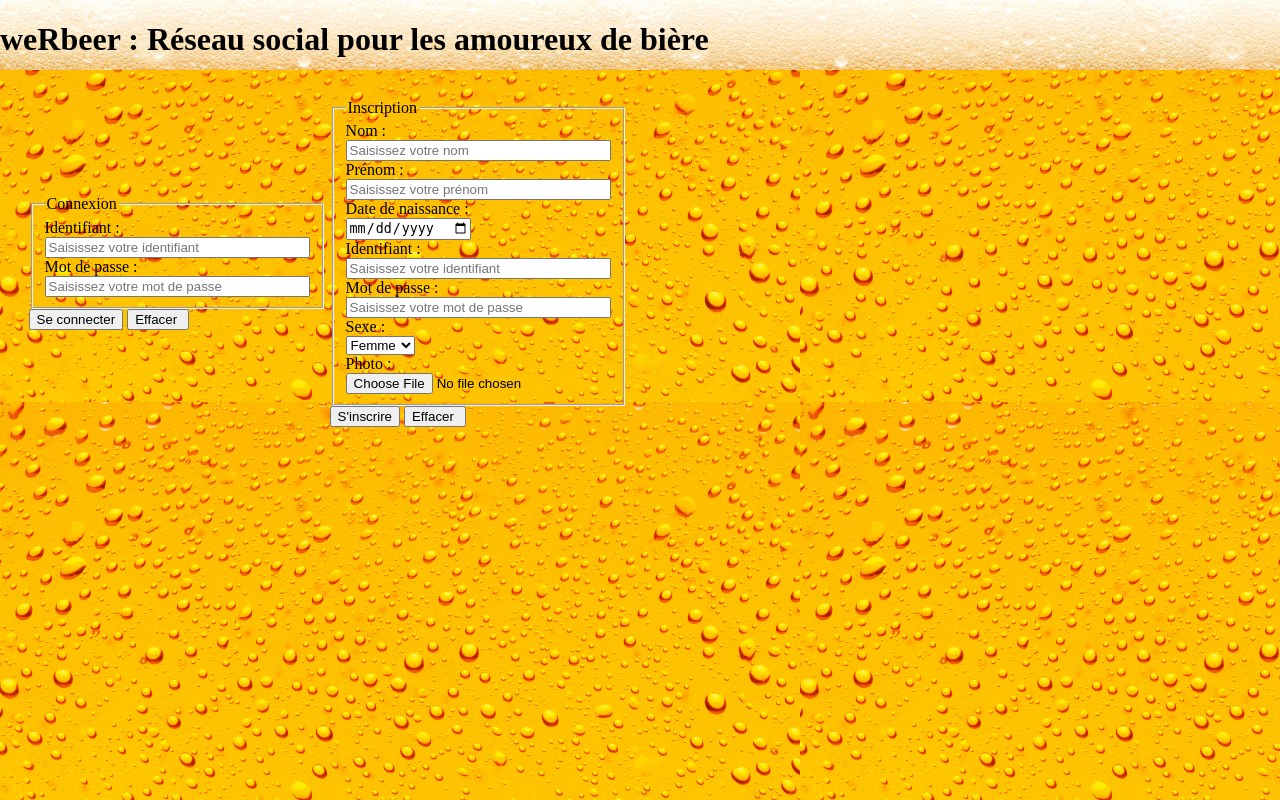
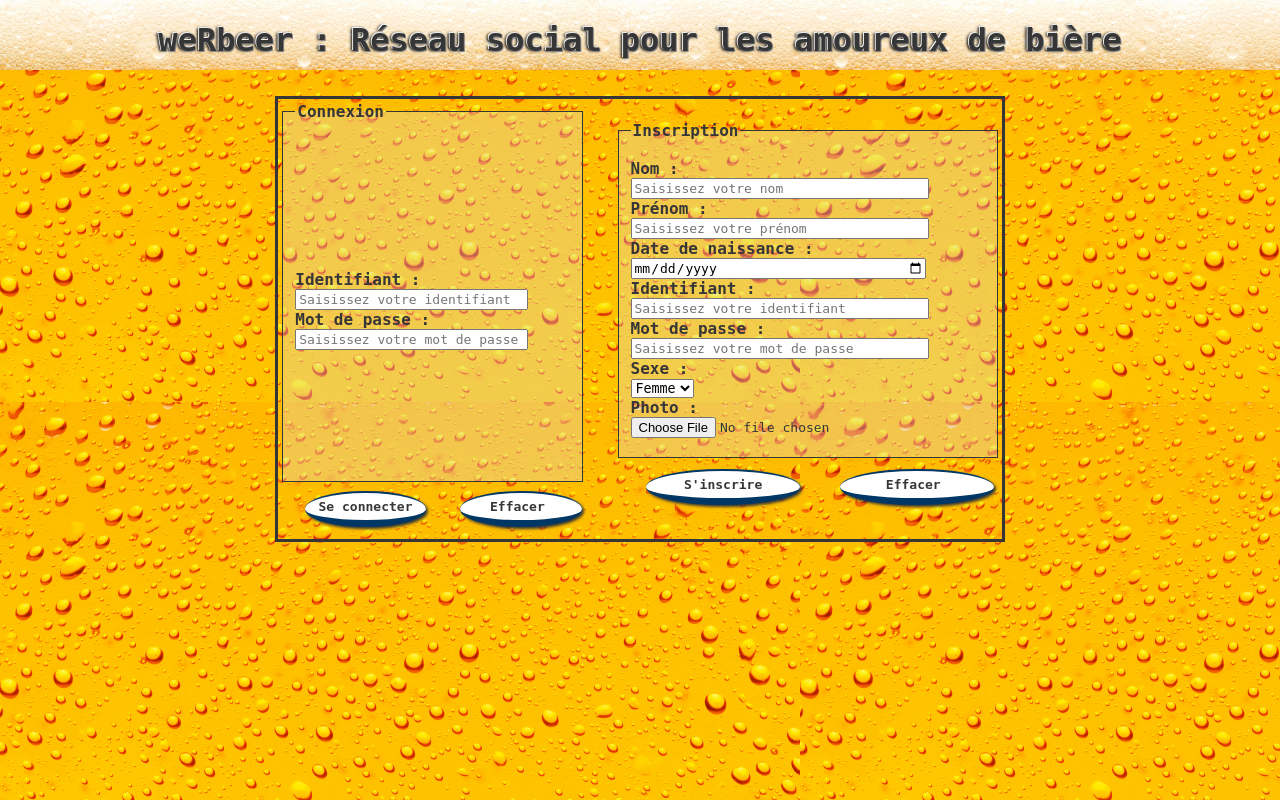
Before and after one commit to blavad/weRbeer, a PHP site: page / in a window 1280 px wide. Run offline with PHP 8.4, Linux system fonts and the light colour scheme.

Commit message:
feuille de style a jour

```diff
--- a/style.css
+++ b/style.css
@@ -1,12 +1,14 @@
 :root {
     --bg-color: rgb(201, 150, 9);
-    --text-color: rgb(238, 230, 230);
+    --text-color: black;
     --text-button-color: rgb(219, 172, 18);
     --height-header: 70px;
     --mousse: url("img/header_back.png");
     --bulle: url("img/bg_milieu.png");
 }
-
+*{
+    font-family:"monospace";
+ }
 
 body {
     margin: 0px;
@@ -77,3 +79,82 @@ label{
 	float: left;
 	display: block;
 }
+
+table {
+border: medium solid #363636;
+/*margin-top: calc(var(--height-header) / 2);
+margin-bottom: calc(var(--height-header) / 2);
+margin-left:10%;
+margin-right:10%;
+width:70%;
+height:50%;*/
+margin:auto;
+}
+td {
+width: 50%;
+font-family:"monospace";
+font-weight:bold;
+color:#363636;
+padding-left:2%;
+padding-right:0%;
+}
+
+fieldset {
+padding-top: 5%;
+padding-bottom: 5%;
+margin-bottom: 3%;
+border: thin solid #363636;
+background-color: rgba(219, 221, 221, 0.342);
+}
+
+#inscription{
+    width: 40%;
+    padding-left:0%;
+    padding-right:2%;
+}
+
+#inscription fieldset {
+    padding-top:49%;
+    padding-bottom:43%;
+}
+
+#co{
+font-family:"monospace";
+font-size: 200%;
+color:#363636;
+/*font-variant: small-caps;*/
+text-align: center;
+text-decoration: overline,underline;
+text-shadow: -1px -1px #eee, 1px 1px #888, -2px 0 3px #000;
+}
+
+label{
+width:55%;
+}
+
+input{
+    font-size: 13px;
+    width:82%;
+}
+
+.bouton {
+    width:40%;
+    margin-left:8%;
+    margin-bottom: 3%;
+    border:none;
+	padding:6px 0 6px 0;
+	border-radius:75%;
+	border-bottom:7px solid #003764;
+	font:bold 13px Monospace;
+	color:#363636;
+	background:#fff;
+	box-shadow:2px 2px 3px #363636;
+	border-top:2px solid #003764;
+}
+
+.bouton:hover{
+    color:#fff;
+    background:#363636;
+    border-bottom:7px solid #1893f8;
+    border-top:2px solid #1893f8;
+}
```
